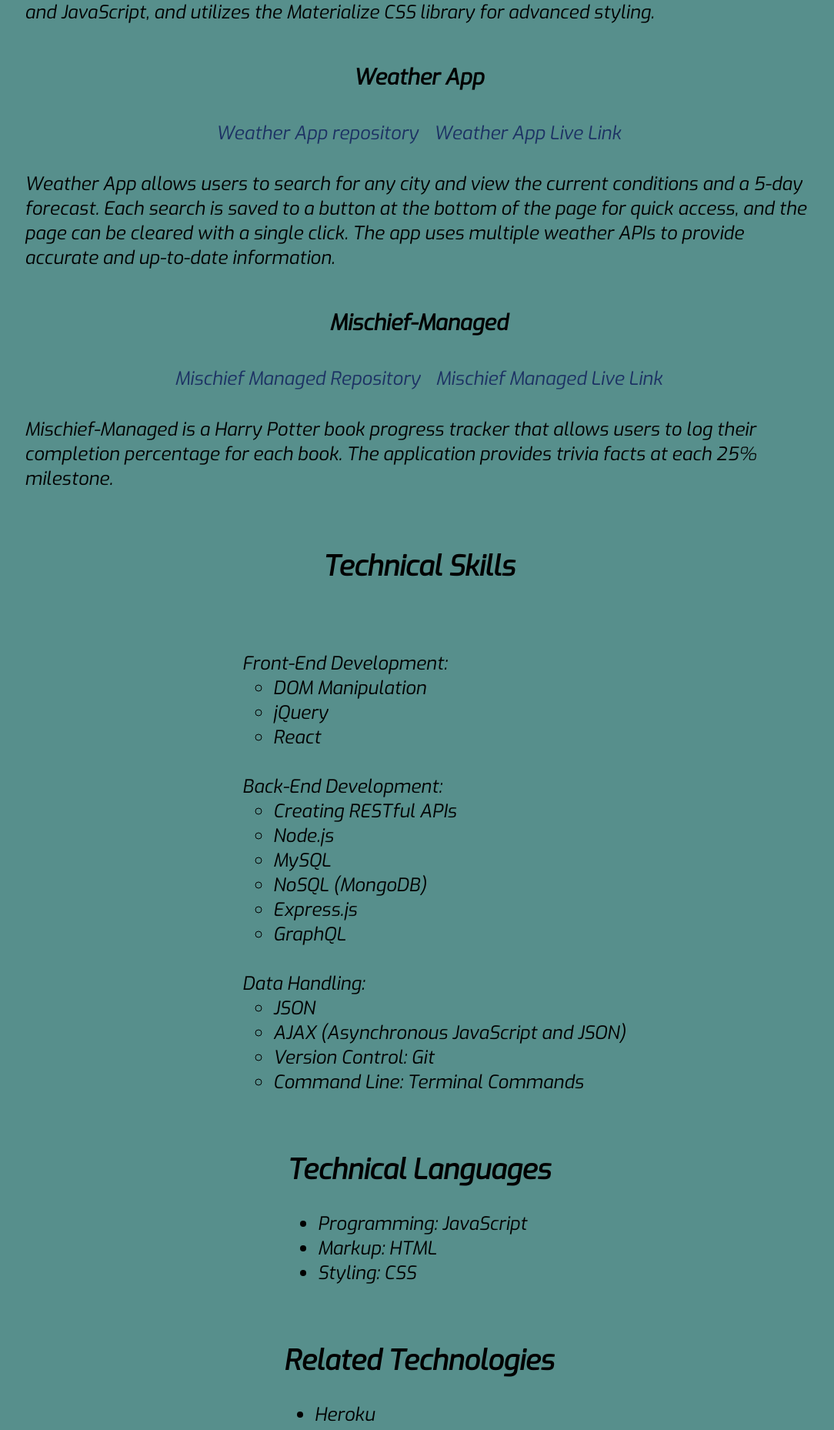
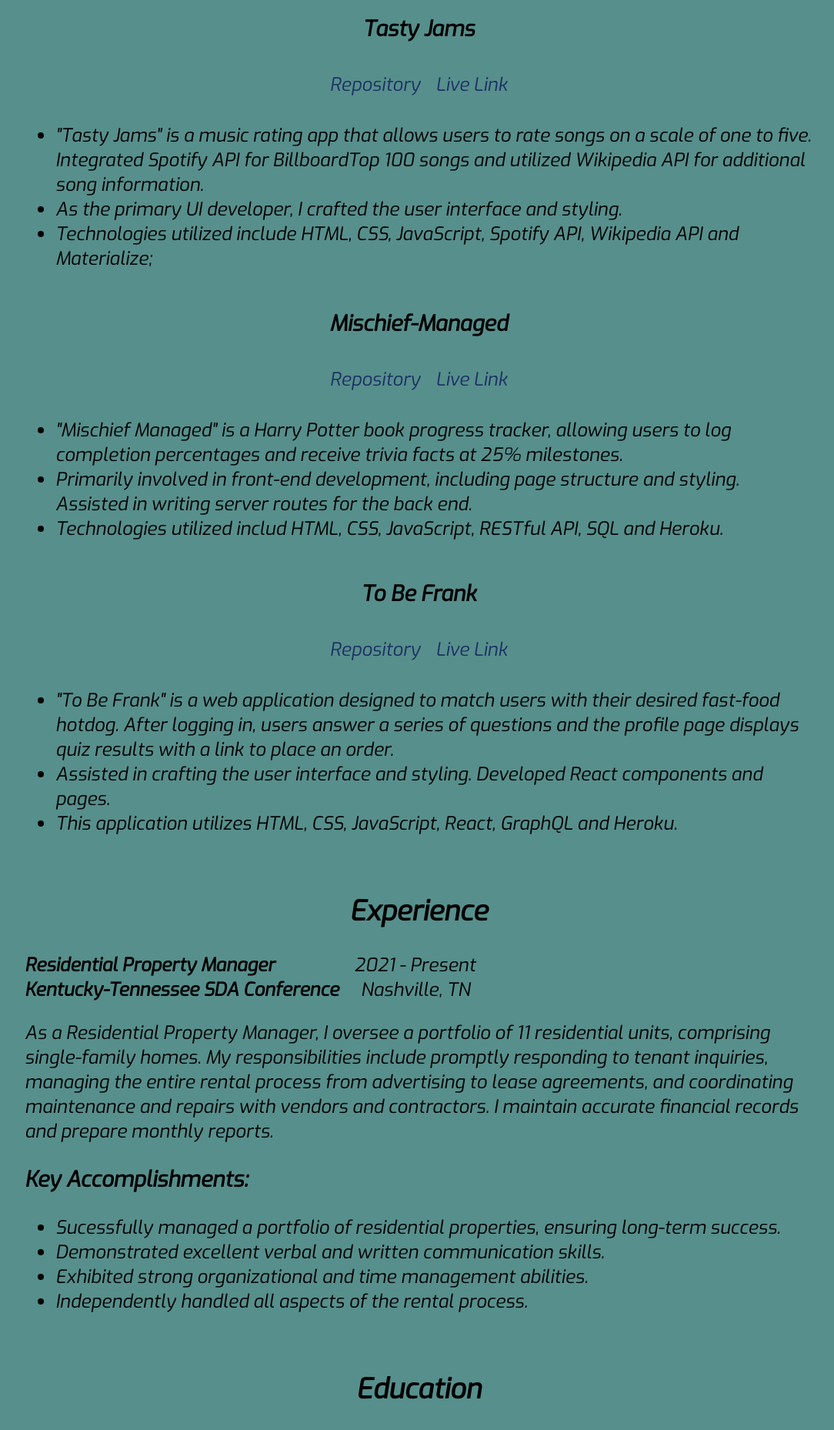
Before and after one commit to ErinHamrick/REACT-portfolio, a React (Vite) app: page /FullResume in a window 1280 px wide. Shown: the part 882-2740 px from the top of the page at 77% size, without its empty margins (96-1180 px from the left). Built offline with nearby package versions, Linux system fonts and the light colour scheme.

Commit message:
Removed contact header/page. Refactored resume page and added new resume file for download.

```diff
--- a/src/components/About.jsx
+++ b/src/components/About.jsx
@@ -20,10 +20,10 @@ function About() {
 		<br /><br />
 						<p>
 							Hello! I'm Erin, a passionate web developer with a
-							focus on full-stack development. I enjoy creating
+							focus on front-end development. I enjoy creating
 							responsive and user-friendly web applications using the
 							latest technologies. My technical skills include
-							proficiency in JavaScript, React, Node.js, and more. I am
+							proficiency in HTML, CSS, JavaScript, React, Node.js, and more. I am
 							committed to continuous learning and staying updated on
 							industry trends. Let's connect and discuss exciting
 							opportunities!
--- a/src/components/Footer.jsx
+++ b/src/components/Footer.jsx
@@ -15,6 +15,7 @@ function Footer() {
               </a>
               <a href="https://www.linkedin.com/in/erin-hamrick-1a2814279/" id='linkedIn'>LinkedIn</a>
               {/* Add links to other social media platforms */}
+              <a href="mailto:erin.hamrick76@gmail.com" className='nav-link'>erin.hamrick76@gmail.com</a>
             </div>
           </div>
         </div>
--- a/src/components/FullResume.jsx
+++ b/src/components/FullResume.jsx
@@ -5,7 +5,6 @@ const FullResume = () => {
 	return (
 		<div className='resume-container'>
 			<section>
-
 				Nashville, TN | erin.hamrick76@gmail.com | 615-887-1814 |
 				github.com/ErinHamrick
 				<hr />
@@ -13,14 +12,31 @@ const FullResume = () => {
 
 			<section>
 				<h2 className='heading'>Summary</h2>
-				Front-End Web Developer with a strong passion for creating engaging
-				user experiences. Particularly enthusiastic about CSS styling and
-				design, ensuring visually appealing and responsive interfaces.
-				Recently graduated from Vanderbilt University's Full Stack Web Dev
-				Bootcamp, dedicated to crafting seamless and visually appealing user
-				interfaces.
+				Enthusiastic Front-End Web Developer with a passion for creating
+				engaging user experiences. Proficient in CSS styling and design,
+				dedicated to ensuring visually appealing and responsive interfaces.
+				Combines a background in medical transcription with a life-long
+				dedication to learning. Known for creativity, problem-solving and a
+				drive for crafting user-friend applications. Recently graduated from
+				Vanderbilt University’s Full Stack Web Dev Bootcamp.
+				{/* Front-End Web Developer with a strong passion for creating engaging user
+				experiences. Particularly enthusiastic about CSS styling and design,
+				ensuring visually appealing and responsive interfaces. Recently
+				graduated from Vanderbilt University's Full Stack Web Dev Bootcamp,
+				dedicated to crafting seamless and visually appealing user
+				interfaces. */}
 			</section>
 
+			<section>
+				<h2 className='heading'>Technical Skills</h2>
+				<span className='subHeading'>Technical Languages:</span>{' '}
+				<span>HTML, CSS, JavaScript</span> <br />
+				<span className='subHeading'>Related Technologies: </span>
+				<span>
+					Git, Node, Express, mySQL, <br /> Apollo/GraphQL,
+					MongoDB/Compass, React, Heroku, Netlify
+				</span>
+			</section>
 			<section>
 				<h2 className='heading'>Projects</h2>
 				<h3 className='heading'>Tasty Jams </h3>
@@ -28,151 +44,148 @@ const FullResume = () => {
 					<a
 						className='projectLinks'
 						href='https://github.com/ErinHamrick/tasty-jams'>
-						Tasty Jams repository
+						Repository
 					</a>{' '}
 					<a
 						className='projectLinks'
 						href='https://erinhamrick.github.io/tasty-jams/'>
-						Tasty Jams Live Link
+						Live Link
 					</a>
 				</div>
 				<p>
-					“Tasty Jams” is a music rating app that allows users to rate
-					songs on a scale of one to five. The app uses the Spotify API to
-					pull songs from the Billboard Top 100 playlist, and the Wikipedia
-					API to provide more information about the songs. The app is built
-					using HTML, CSS, and JavaScript, and utilizes the Materialize CSS
-					library for advanced styling.
+					<ul>
+						<li>
+							"Tasty Jams" is a music rating app that allows users to
+							rate songs on a scale of one to five. Integrated Spotify
+							API for BillboardTop 100 songs and utilized Wikipedia API
+							for additional song information.
+						</li>
+						<li>
+							As the primary UI developer, I crafted the user interface
+							and styling.
+						</li>
+						<li>
+							Technologies utilized include HTML, CSS, JavaScript,
+							Spotify API, Wikipedia API and Materialize;
+						</li>
+					</ul>
 				</p>
-				<h3 className='heading'>Weather App </h3>
-				<div className='linksContainer'>
-					<a
-						className='projectLinks'
-						href='https://github.com/ErinHamrick/WeatherApp'>
-						{' '}
-						Weather App repository
-					</a>{' '}
-					<a
-						className='projectLinks'
-						href='https://erinhamrick.github.io/WeatherApp/'>
-						Weather App Live Link
-					</a>
-				</div>
-				<p>
-					Weather App allows users to search for any city and view the
-					current conditions and a 5-day forecast. Each search is saved to
-					a button at the bottom of the page for quick access, and the page
-					can be cleared with a single click. The app uses multiple weather
-					APIs to provide accurate and up-to-date information.{' '}
-				</p>
+
 				<h3 className='heading'>Mischief-Managed</h3>
 
 				<div className='linksContainer'>
 					<a
 						className='projectLinks'
 						href='https://github.com/joseph-s-foster/Mischief-Managed'>
-						Mischief Managed Repository
+						Repository
 					</a>{' '}
 					<a
 						className='projectLinks'
 						href='https://mischief-managed-04c91ebdf0c9.herokuapp.com/'>
-						Mischief Managed Live Link
+						Live Link
 					</a>
 				</div>
 				<p>
-					Mischief-Managed is a Harry Potter book progress tracker that
-					allows users to log their completion percentage for each book.
-					The application provides trivia facts at each 25% milestone.
+					<ul>
+						<li>
+							"Mischief Managed" is a Harry Potter book progress tracker,
+							allowing users to log completion percentages and receive
+							trivia facts at 25% milestones.
+						</li>
+						<li>
+							Primarily involved in front-end development, including page
+							structure and styling. Assisted in writing server routes
+							for the back end.
+						</li>
+						<li>
+							Technologies utilized includ HTML, CSS, JavaScript, RESTful
+							API, SQL and Heroku.
+						</li>
+					</ul>
+				</p>
+				<h3 className='heading'>To Be Frank</h3>
+				<div className='linksContainer'>
+					<a
+						className='projectLinks'
+						href='https://github.com/mstrnes2/to-be-frank'>
+						Repository
+					</a>
+					<a
+						className='projectLinks'
+						href='https://to-be-frank-9e501319d50a.herokuapp.com/'>
+						Live Link
+					</a>
+				</div>
+				<p>
+					<ul>
+						<li>
+							"To Be Frank" is a web application designed to match users
+							with their desired fast-food hotdog. After logging in,
+							users answer a series of questions and the profile page
+							displays quiz results with a link to place an order.
+						</li>
+						<li>
+							Assisted in crafting the user interface and styling.
+							Developed React components and pages.
+						</li>
+						<li>
+							This application utilizes HTML, CSS, JavaScript, React,
+							GraphQL and Heroku.
+						</li>
+					</ul>
 				</p>
 			</section>
 
 			<section>
-				<h2 className='heading'>Technical Skills</h2>
+				<h2 className='heading'>Experience</h2>
+				<span className='subHeading'>
+					Residential Property Manager{' '}
+				</span>{' '}
+				&nbsp;&nbsp;&nbsp;&nbsp;&nbsp;&nbsp;&nbsp;&nbsp;&nbsp;&nbsp;&nbsp;&nbsp;&nbsp;&nbsp;&nbsp;&nbsp;
+				<span> 2021 - Present </span>
 				<br />
+				<span className='subHeading'>
+					{' '}
+					Kentucky-Tennessee SDA Conference
+				</span>{' '}
+				&nbsp;&nbsp;&nbsp; <span>Nashville, TN</span>
+				<p>
+					As a Residential Property Manager, I oversee a portfolio of 11
+					residential units, comprising single-family homes. My
+					responsibilities include promptly responding to tenant inquiries,
+					managing the entire rental process from advertising to lease
+					agreements, and coordinating maintenance and repairs with vendors
+					and contractors. I maintain accurate financial records and
+					prepare monthly reports.
+				</p>
+				<h3 className='subHeading'>Key Accomplishments: </h3>
 				<ul>
-					Front-End Development:{' '}
-					<ul>
-						<li> DOM Manipulation</li> <li>jQuery </li> <li>React</li>
-					</ul>
-					<br />
-					Back-End Development:{' '}
-					<ul>
-						<li>Creating RESTful APIs </li> <li>Node.js </li>{' '}
-						<li>MySQL </li>
-						<li>NoSQL (MongoDB) </li>
-						<li>Express.js </li>
-						<li>GraphQL</li>
-					</ul>
-					<br />
-					Data Handling:
-					<ul>
-						<li>JSON </li>{' '}
-						<li>AJAX (Asynchronous JavaScript and JSON) </li>{' '}
-						<li>Version Control: Git </li>{' '}
-						<li>Command Line: Terminal Commands </li>
-					</ul>
+					<li>
+						Sucessfully managed a portfolio of residential properties,
+						ensuring long-term success.
+					</li>
+					<li>
+						Demonstrated excellent verbal and written communication
+						skills.
+					</li>
+					<li>
+						Exhibited strong organizational and time management abilities.
+					</li>
+					<li>Independently handled all aspects of the rental process.</li>
 				</ul>
 			</section>
 
 			<section>
-				<h2 className='heading'>Technical Languages</h2>
-				<ul>
-					<li>Programming: JavaScript</li>
-					<li>Markup: HTML</li>
-					<li>Styling: CSS</li>
-				</ul>
-			</section>
-
-			<section>
-				<h2 className='heading'>Related Technologies</h2>
-				<ul>
-					<li>Heroku</li>
-					<li>Insomnia</li>
-					<li>MongoDB Compass</li>
-					<li>PWAs</li>
-				</ul>
-			</section>
-
-			<section>
-				<h2 className='heading'>Work History</h2>
-				<h3 className='subHeading'>Organization</h3>
+				<h2 className='heading'>Education</h2>
+				<span className='subHeading'>
+					Full Stack Web Development Book Camp Certificate:{' '}
+				</span>{' '}
+				&nbsp; <span> Vanderbilt University, Nashville, TN</span>
 				<p>
-					Kentucky-Tennessee SDA Conference <br />
-					Nashville, TN
+					A 24-week intensive program focused on gaining technical
+					programming skills in HTML5, CSS3, Javascript, JQuery, Bootstrap,
+					Node.js, MySQL, MongoDB, Express.js, GraphQL and React.
 				</p>
-				<h3 className='subHeading'>Residential Property Manager</h3>
-				<ul>
-					<li>
-						Manage a portfolio of 11 residential units, single-family
-						homes.
-					</li>
-					<li>Respond to tenant inquiries promptly and professionally.</li>
-					<li>
-						Handle all aspects of the rental process, from advertising and
-						showings to lease agreements and move-in/move-out procedures.
-					</li>
-					<li>
-						Oversee and coordinate maintenance and repairs, coordinating
-						with vendors and contractors.
-					</li>
-					<li>
-						Maintain accurate financial records and prepare monthly
-						reports.
-					</li>
-				</ul>
-				<h3 className='subHeading'>Skills and Outcomes</h3>
-				<ul>
-					<li>
-						Proven ability to successfully manage a portfolio of
-						residential properties long-term.
-					</li>
-					<li>Excellent verbal and written communication skills.</li>
-					<li>Strong organizational and time-management skills.</li>
-					<li>Ability to work indepenedently and as part of a team.</li>
-					<li>
-						Comprehensive knowledge of all aspects of the rental process
-					</li>
-				</ul>
 			</section>
 		</div>
 	);
--- a/src/components/NavLinks.jsx
+++ b/src/components/NavLinks.jsx
@@ -7,7 +7,7 @@ function NavLinks() {
 		// { to: '/', label: 'Home' },
 		{ to: '/About', label: 'About' },
 		{ to: '/Portfolio', label: 'Portfolio' },
-		{ to: '/Contact', label: 'Contact' },
+		// { to: '/Contact', label: 'Contact' },
 		{ to: '/Resume', label: 'Resume' },
 	];
 
```
Also changed, not shown: src/main.jsx (+4 -4 lines), 1 other file (tests, documents, lock files or other folders).
